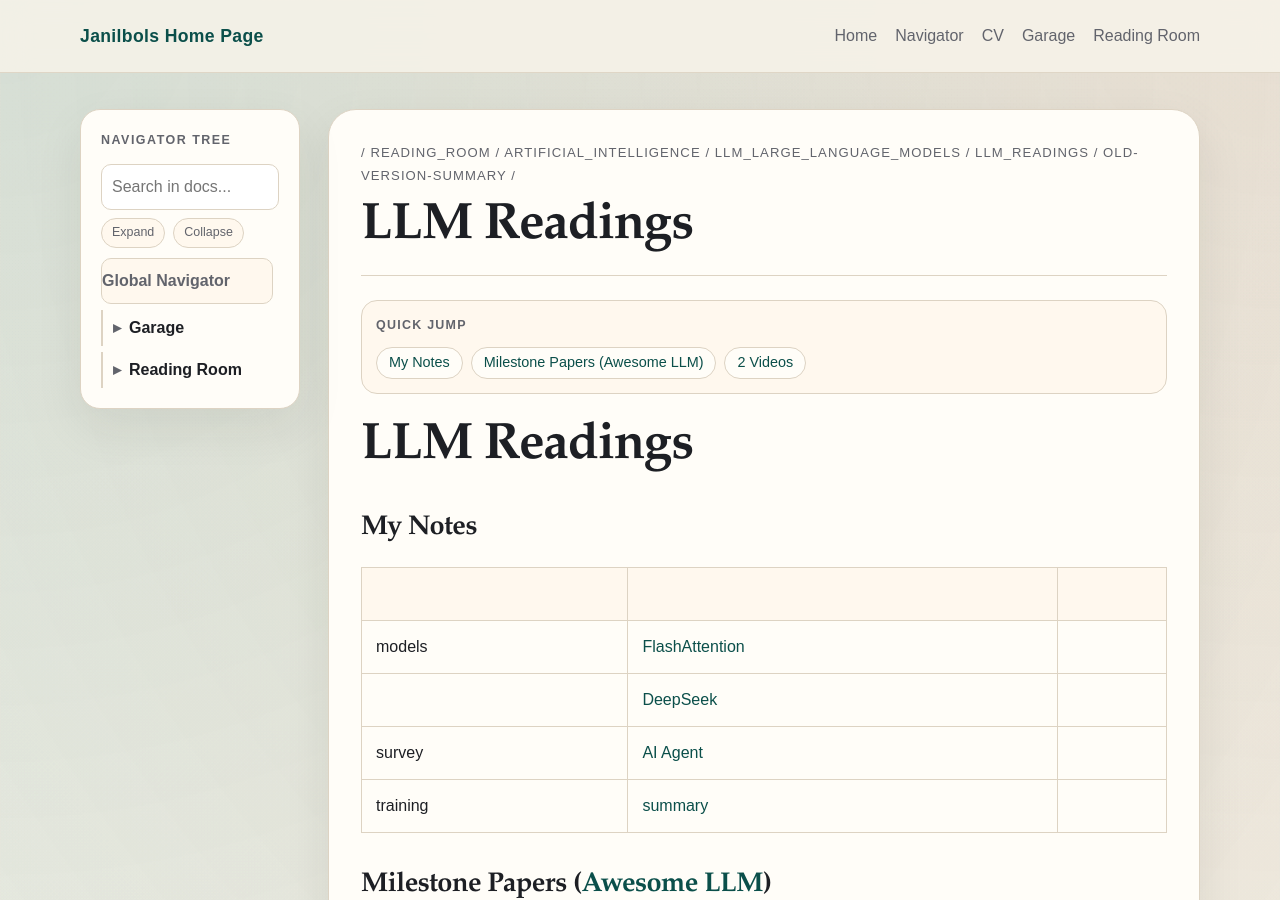
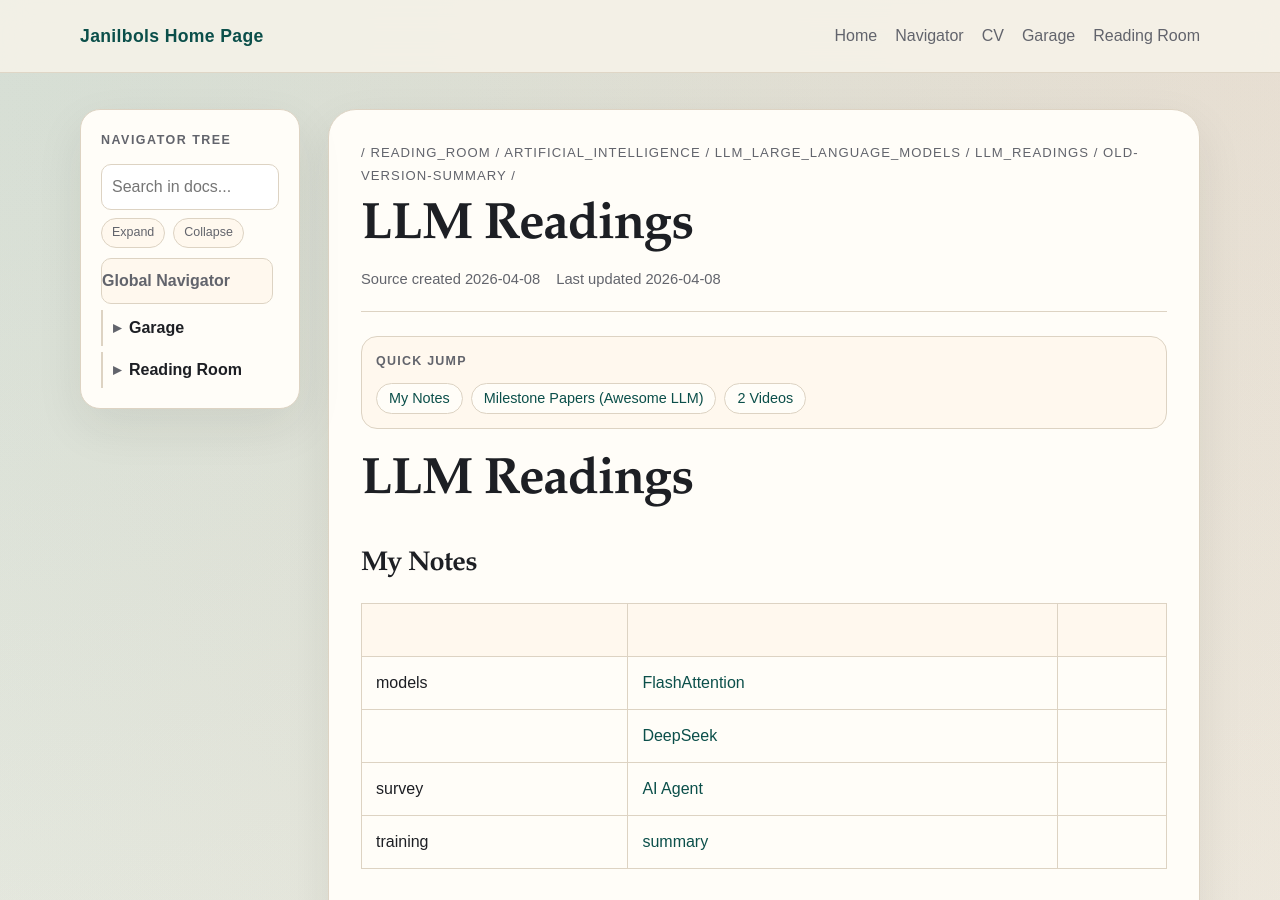
Before and after one commit to janilbols-w/janilbols-w.github.io, a Jekyll site: the page built from reading_room/artificial_intelligence/llm_large_language_models/llm_readings/old-version-summary.md, in a window 1280 px wide and 900 px high. Built offline with Jekyll 4.4.1, drawn with Linux system fonts in a browser that asks for light colours; our own code applies the rules of GitHub Pages for plain Markdown files; comment, search, counter and statistics services are not loaded; part of the change alters nothing that is shown.

```diff
--- a/_data/page_dates.json
+++ b/_data/page_dates.json
@@ -34,10 +34,6 @@
   "reading_room/artificial_intelligence/llm_large_language_models/llm_projects/llm_implementation.md": {
     "created": "2025-02-06",
     "updated": "2025-02-21"
-  },
-  "reading_room/artificial_intelligence/llm_large_language_models/llm_readings/README.md": {
-    "created": "2025-02-06",
-    "updated": "2026-04-08"
   },
   "reading_room/artificial_intelligence/llm_large_language_models/llm_readings/inference/LLM-Inference-Serving_Survey-of-Recent-Advances-and-Opportunities.md": {
     "created": "2025-02-21",
@@ -107,6 +103,10 @@
     "created": "2025-02-06",
     "updated": "2026-04-08"
   },
+  "reading_room/artificial_intelligence/llm_large_language_models/llm_readings/old-version-summary.md": {
+    "created": "2026-04-08",
+    "updated": "2026-04-08"
+  },
   "reading_room/artificial_intelligence/llm_large_language_models/llm_readings/survey/ai_agent/summary.md": {
     "created": "2025-02-06",
     "updated": "2026-04-08"
```
